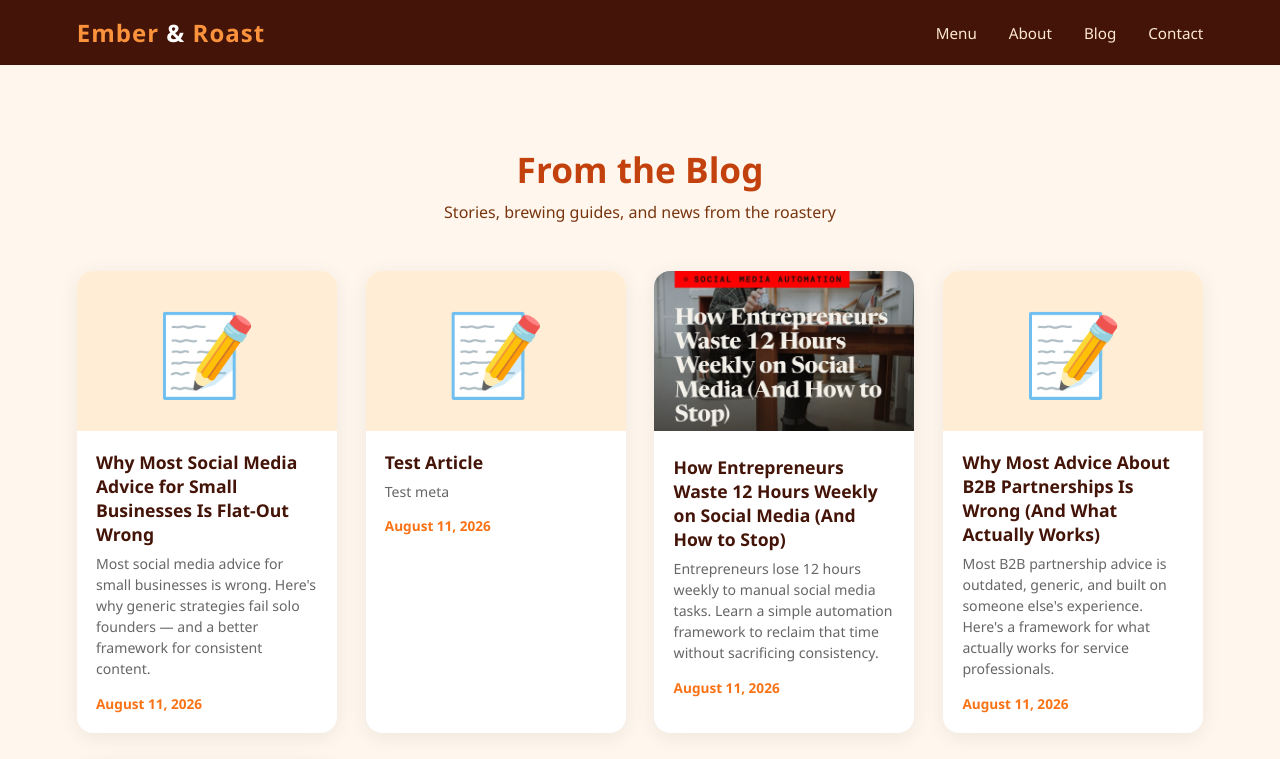
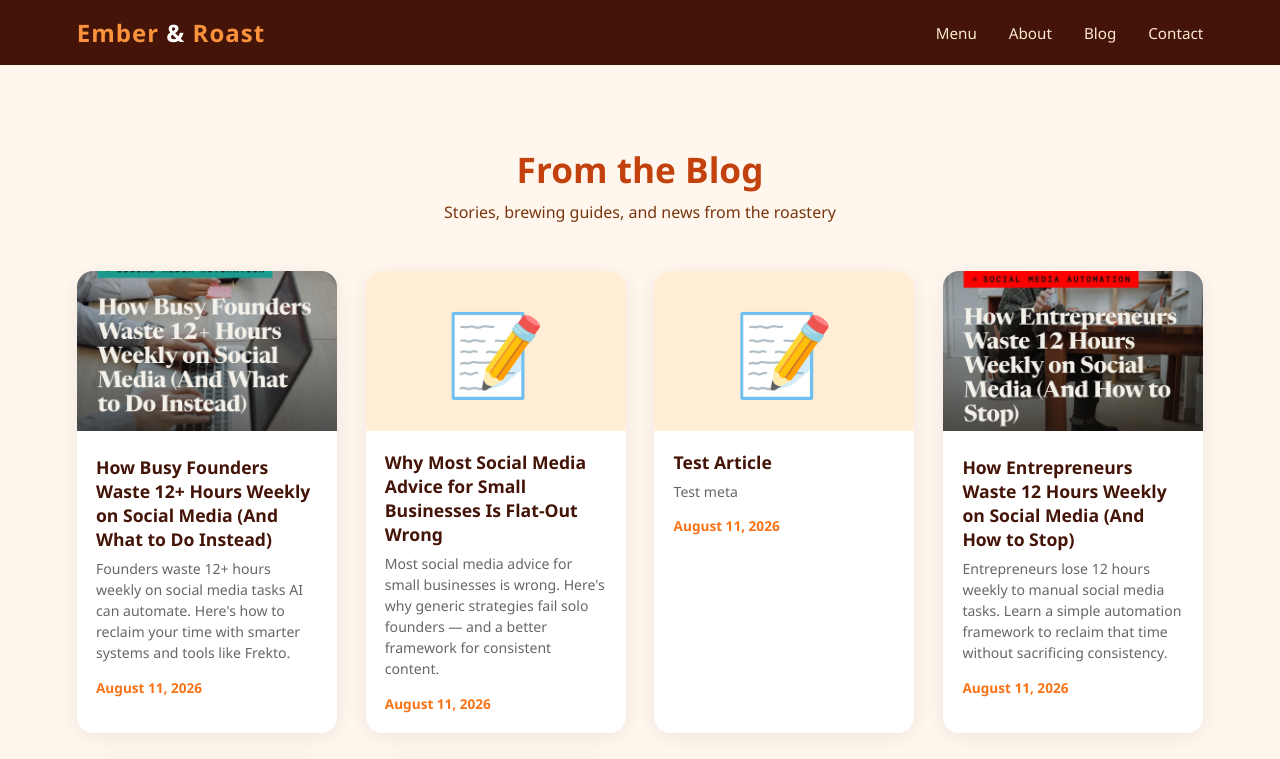
Before and after one commit to vish-n-u-k/orange-theme, a plain HTML site: page blog/index.html in a window 1280 px wide. Shown: the top 759 px of the page. Drawn offline with Linux system fonts and the light colour scheme.

Commit message:
blog: update listing page for "How Busy Founders Waste 12+ Hours Weekly on Social Media (And What to Do Instead)"

```diff
--- a/blog/index.html
+++ b/blog/index.html
@@ -54,6 +54,15 @@
     </div>
     <div class="menu-grid">
 
+      <a class="card" href="/blog/how-busy-founders-waste-12-hours-weekly-on-social-media-and-what-to-do-instead/" style="text-decoration:none;color:inherit;display:block;">
+        <img src="/blog/how-busy-founders-waste-12-hours-weekly-on-social-media-and-what-to-do-instead/images/cover.jpg" alt="How Busy Founders Waste 12+ Hours Weekly on Social Media (And What to Do Instead)" loading="lazy" style="width:100%;height:160px;object-fit:cover;" />
+        <div class="card-body">
+          <h3>How Busy Founders Waste 12+ Hours Weekly on Social Media (And What to Do Instead)</h3>
+          <p>Founders waste 12+ hours weekly on social media tasks AI can automate. Here&#39;s how to reclaim your time with smarter systems and tools like Frekto.</p>
+          <span class="price">August 11, 2026</span>
+        </div>
+      </a>
+
       <a class="card" href="/blog/why-most-social-media-advice-for-small-businesses-is-flat-out-wrong/" style="text-decoration:none;color:inherit;display:block;">
         <div class="card-img">&#128221;</div>
         <div class="card-body">
```
